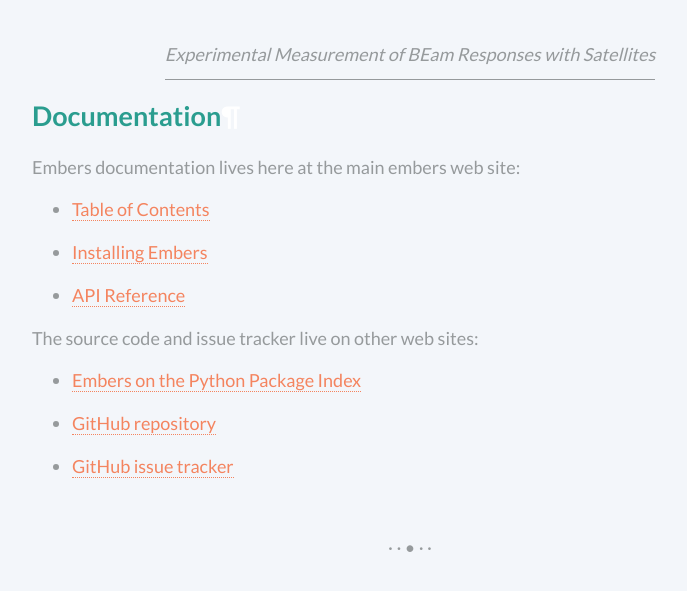
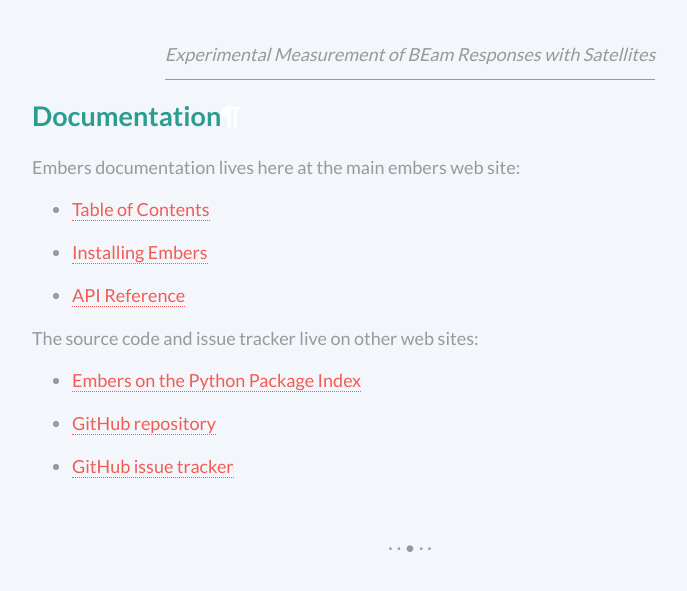
Before and after one commit to amanchokshi/EMBERS, a Sphinx documentation site: the page built from docs/index.rst, in a window 1280 px wide. Shown: the top 591 px of the page, without its empty margins (230-917 px from the left). Built offline with Sphinx 7.4.7, drawn with Linux system fonts in a browser that asks for light colours.

Commit message:
Changes colorscheme again

```diff
--- a/docs/_static/style.css
+++ b/docs/_static/style.css
@@ -176,23 +176,23 @@
 }
 a {
     border-bottom: none;
-    color: #F4845F;
+    color: #F25C54;
     text-decoration: none;
 }
 a:hover {
     border-bottom: none;
-    color: #F25C54;
+    color: #F4845F;
     text-decoration: none;
 }
 
 li a, .motto a {
     border-bottom: dotted 1px;
-    color: #F4845F;
+    color: #F25C54;
     text-decoration: none;
 }
 li a:hover, .motto a:hover {
     border-bottom: none;
-    color: #F25C54;
+    color: #F4845F;
     text-decoration: none;
 }
 
```
